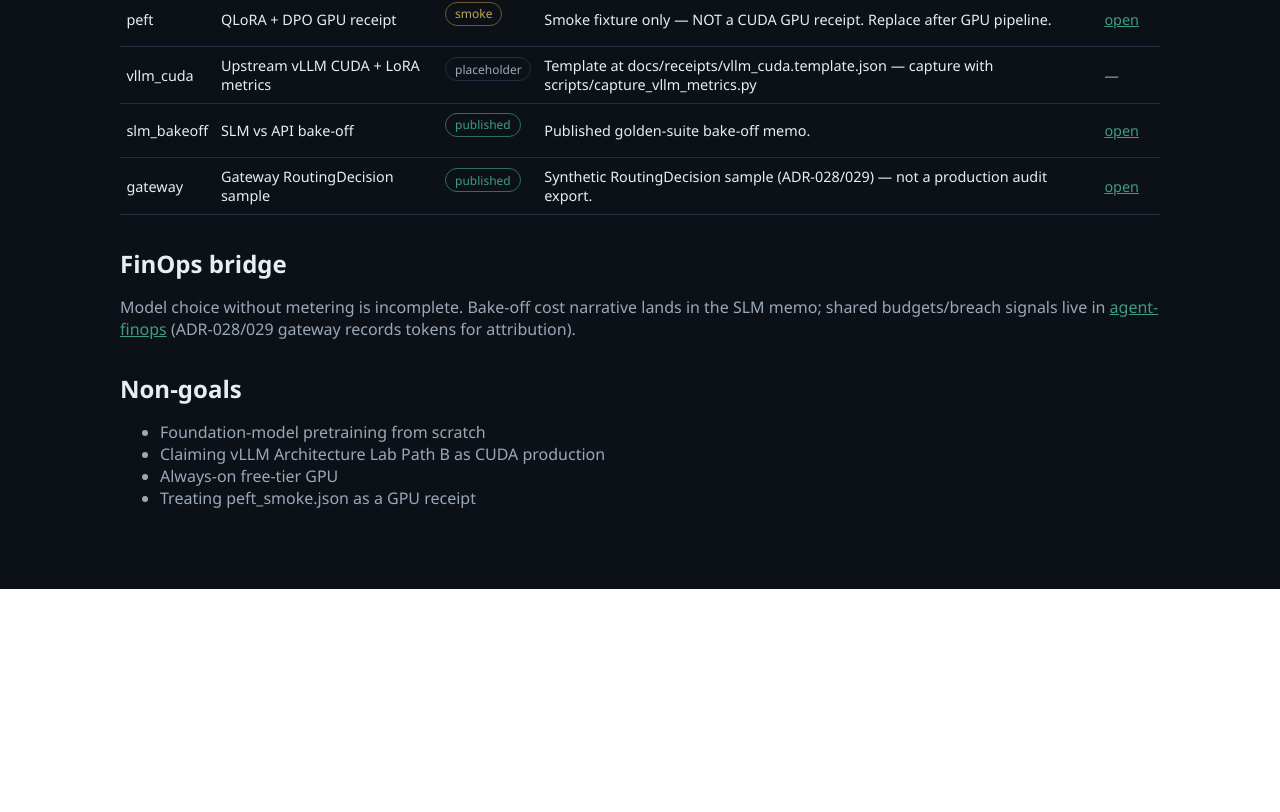
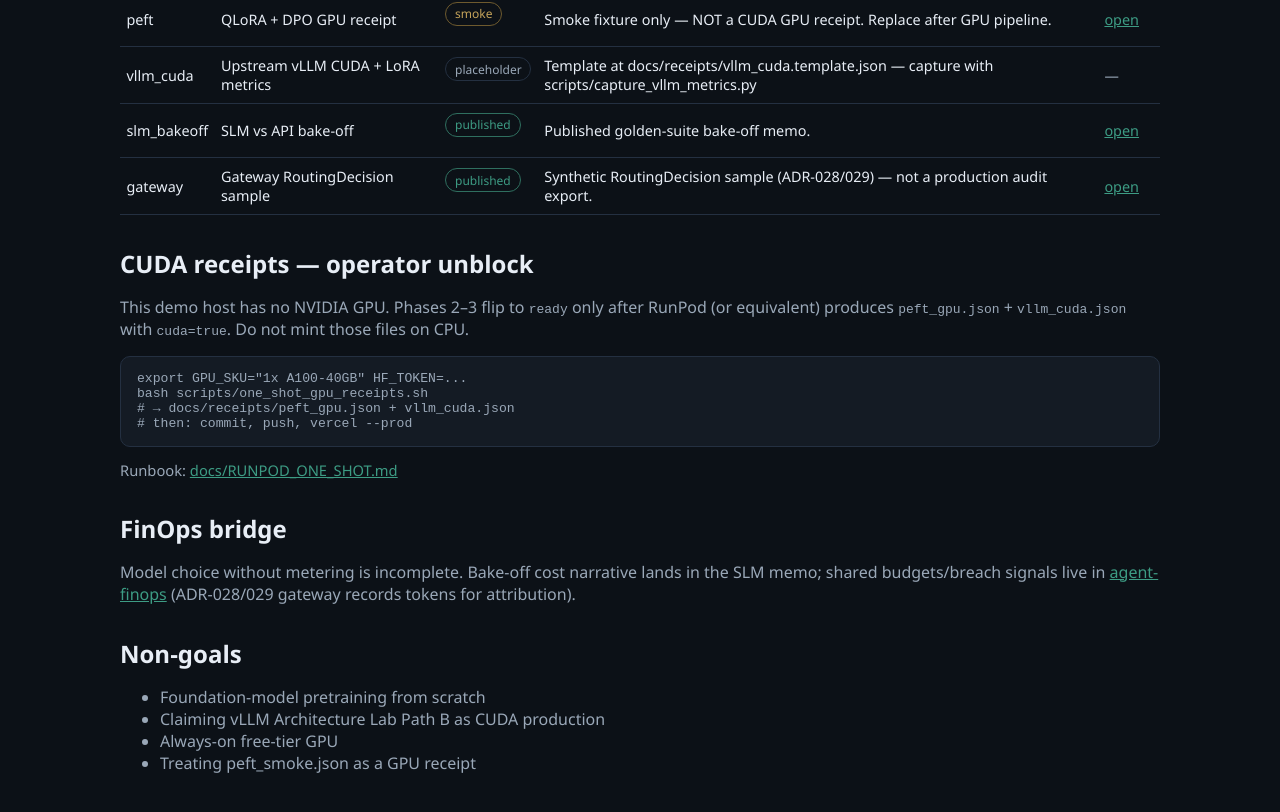
Before and after one commit to vpeetla-ai/modelforge-llmops, a Next.js app in the folder ui/: page / in a window 1280 px wide. Shown: the part 1338-2150 px from the top of the page. Before the commit the page ends 1927 px from the top, so only its background shows below. Built offline with nearby package versions, Linux system fonts and the light colour scheme; no server answers.

Commit message:
Surface RunPod CUDA unblock steps on the live ModelForge UI.
Make the remaining GPU receipt blockers explicit for operators without inventing PEFT/vLLM CUDA artifacts.

```diff
--- a/ui/app/page.tsx
+++ b/ui/app/page.tsx
@@ -204,6 +204,37 @@
       </section>
 
       <section style={{ marginTop: "2rem" }}>
+        <h2>CUDA receipts — operator unblock</h2>
+        <p style={{ color: "var(--muted)" }}>
+          This demo host has no NVIDIA GPU. Phases 2–3 flip to{" "}
+          <code>ready</code> only after RunPod (or equivalent) produces{" "}
+          <code>peft_gpu.json</code> + <code>vllm_cuda.json</code> with{" "}
+          <code>cuda=true</code>. Do not mint those files on CPU.
+        </p>
+        <pre
+          style={{
+            marginTop: "0.75rem",
+            padding: "0.9rem 1rem",
+            background: "var(--panel)",
+            border: "1px solid var(--line)",
+            borderRadius: 10,
+            fontSize: "0.82rem",
+            overflowX: "auto",
+            color: "var(--muted)",
+          }}
+        >{`export GPU_SKU="1x A100-40GB" HF_TOKEN=...
+bash scripts/one_shot_gpu_receipts.sh
+# → docs/receipts/peft_gpu.json + vllm_cuda.json
+# then: commit, push, vercel --prod`}</pre>
+        <p className="hero-meta">
+          Runbook:{" "}
+          <a href="https://github.com/vpeetla-ai/modelforge-llmops/blob/main/docs/RUNPOD_ONE_SHOT.md">
+            docs/RUNPOD_ONE_SHOT.md
+          </a>
+        </p>
+      </section>
+
+      <section style={{ marginTop: "2rem" }}>
         <h2>FinOps bridge</h2>
         <p style={{ color: "var(--muted)" }}>
           Model choice without metering is incomplete. Bake-off cost narrative
```
